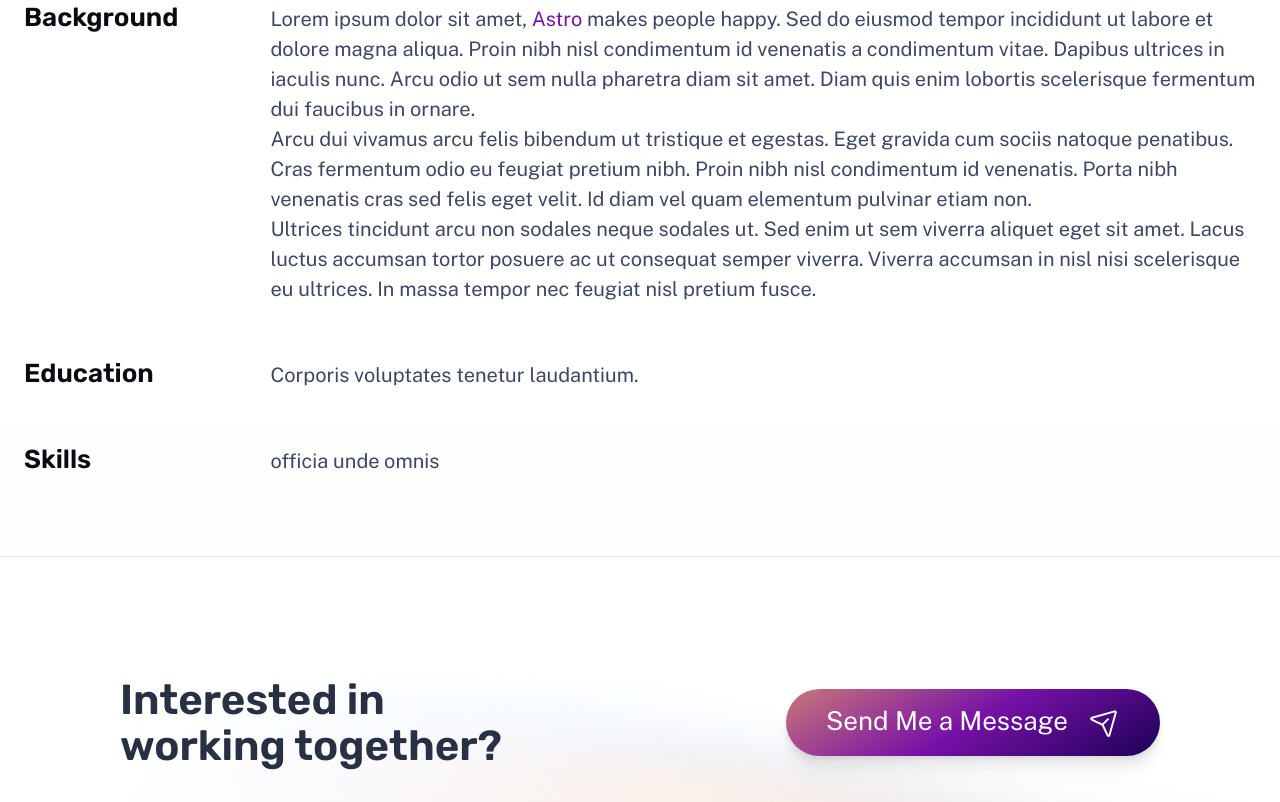
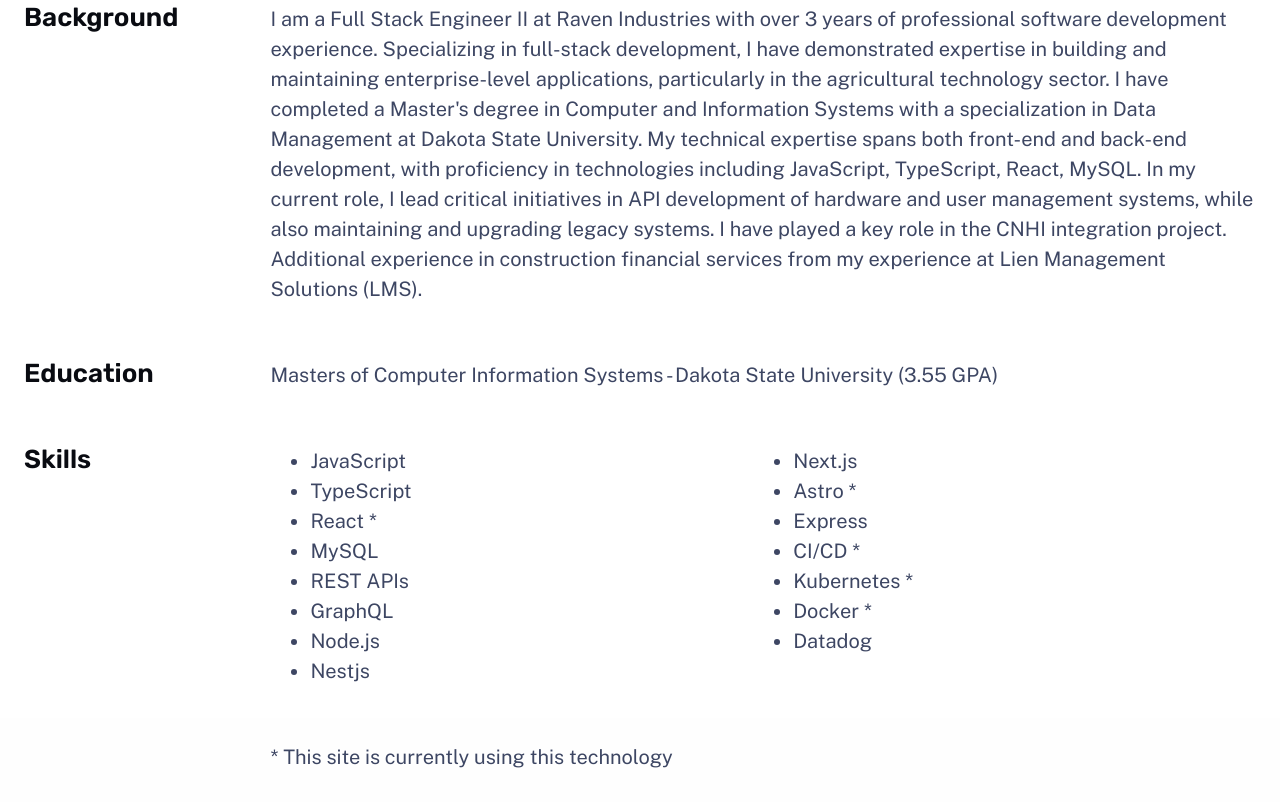
Before and after one commit to JacobBanghart/astro-portfolio, an Astro site: page /about in a window 1280 px wide. Shown: the part 858-1660 px from the top of the page. Built offline with nearby package versions, Linux system fonts and the light colour scheme; Astro itself is replaced by a stand-in of ours.

Commit message:
feat: add background

```diff
--- a/src/pages/about.astro
+++ b/src/pages/about.astro
@@ -28,39 +28,55 @@
         <h2 class="section-title">Background</h2>
         <div class="content">
           <p>
-            Lorem ipsum dolor sit amet, <a href="https://astro.build/">Astro</a>
-            makes people happy. Sed do eiusmod tempor incididunt ut labore et dolore
-            magna aliqua. Proin nibh nisl condimentum id venenatis a condimentum
-            vitae. Dapibus ultrices in iaculis nunc. Arcu odio ut sem nulla pharetra
-            diam sit amet. Diam quis enim lobortis scelerisque fermentum dui faucibus
-            in ornare.
-          </p>
-          <p>
-            Arcu dui vivamus arcu felis bibendum ut tristique et egestas. Eget
-            gravida cum sociis natoque penatibus. Cras fermentum odio eu feugiat
-            pretium nibh. Proin nibh nisl condimentum id venenatis. Porta nibh
-            venenatis cras sed felis eget velit. Id diam vel quam elementum
-            pulvinar etiam non.
-          </p>
-          <p>
-            Ultrices tincidunt arcu non sodales neque sodales ut. Sed enim ut
-            sem viverra aliquet eget sit amet. Lacus luctus accumsan tortor
-            posuere ac ut consequat semper viverra. Viverra accumsan in nisl
-            nisi scelerisque eu ultrices. In massa tempor nec feugiat nisl
-            pretium fusce.
+            I am a Full Stack Engineer II at Raven Industries with over 3 years
+            of professional software development experience. Specializing in
+            full-stack development, I have demonstrated expertise in building
+            and maintaining enterprise-level applications, particularly in the
+            agricultural technology sector. I have completed a Master's degree
+            in Computer and Information Systems with a specialization in Data
+            Management at Dakota State University. My technical expertise spans
+            both front-end and back-end development, with proficiency in
+            technologies including JavaScript, TypeScript, React, MySQL. In my
+            current role, I lead critical initiatives in API development of
+            hardware and user management systems, while also maintaining and
+            upgrading legacy systems. I have played a key role in the CNHI
+            integration project. Additional experience in construction financial
+            services from my experience at Lien Management Solutions (LMS).
           </p>
         </div>
       </section>
       <section>
         <h2 class="section-title">Education</h2>
         <div class="content">
-          <p>Corporis voluptates tenetur laudantium.</p>
+          <p>
+            Masters of Computer Information Systems - Dakota State University
+            (3.55 GPA)
+          </p>
         </div>
       </section>
       <section>
         <h2 class="section-title">Skills</h2>
         <div class="content">
-          <p>officia unde omnis</p>
+          <ul class="skills-ul">
+            <li>JavaScript</li>
+            <li>TypeScript</li>
+            <li>React *</li>
+            <li>MySQL</li>
+            <li>REST APIs</li>
+            <li>GraphQL</li>
+            <li>Node.js</li>
+            <li>Nestjs</li>
+            <li>Next.js</li>
+            <li>Astro *</li>
+            <li>Express</li>
+            <li>CI/CD *</li>
+            <li>Kubernetes *</li>
+            <li>Docker *</li>
+            <li>Datadog</li>
+          </ul>
+        </div>
+        <div class="content">
+          <p>* This site is currently using this technology</p>
         </div>
       </section>
     </main>
@@ -124,5 +140,10 @@
       display: contents;
       font-size: var(--text-lg);
     }
+    .skills-ul {
+      columns: 2;
+      -webkit-columns: 2;
+      -moz-columns: 2;
+    }
   }
 </style>
```
Also changed, not shown: src/pages/index.astro (+0 -28 lines).
